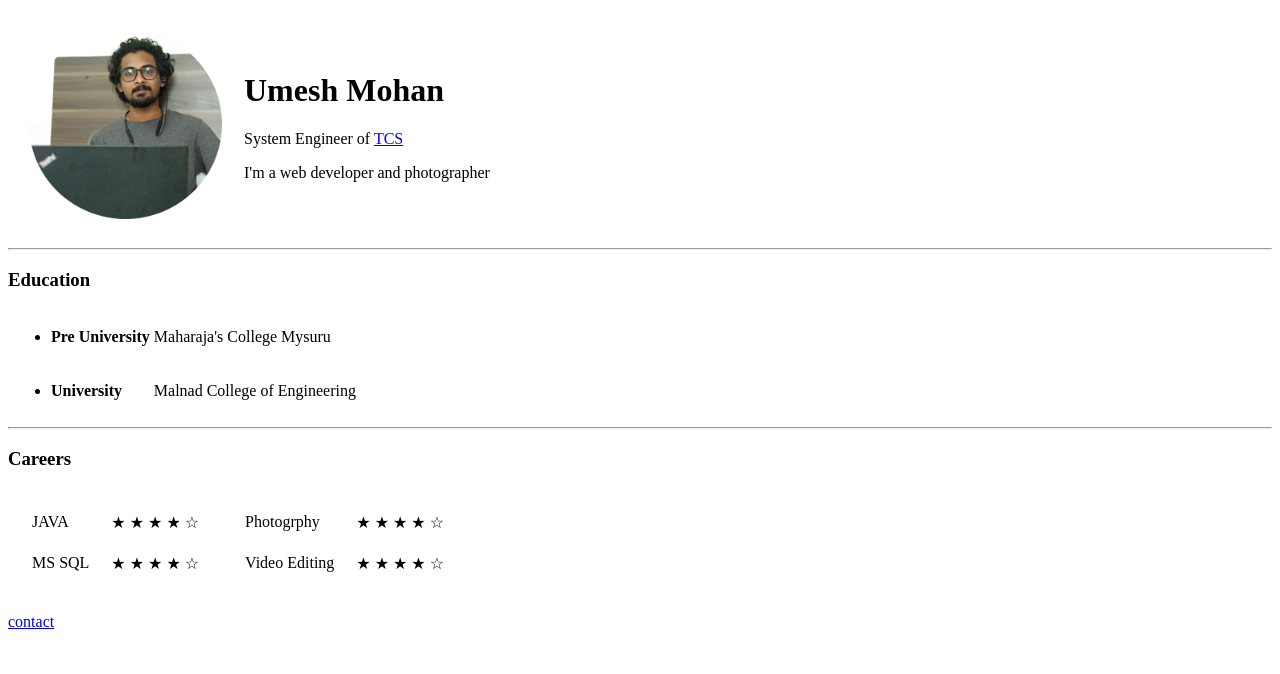
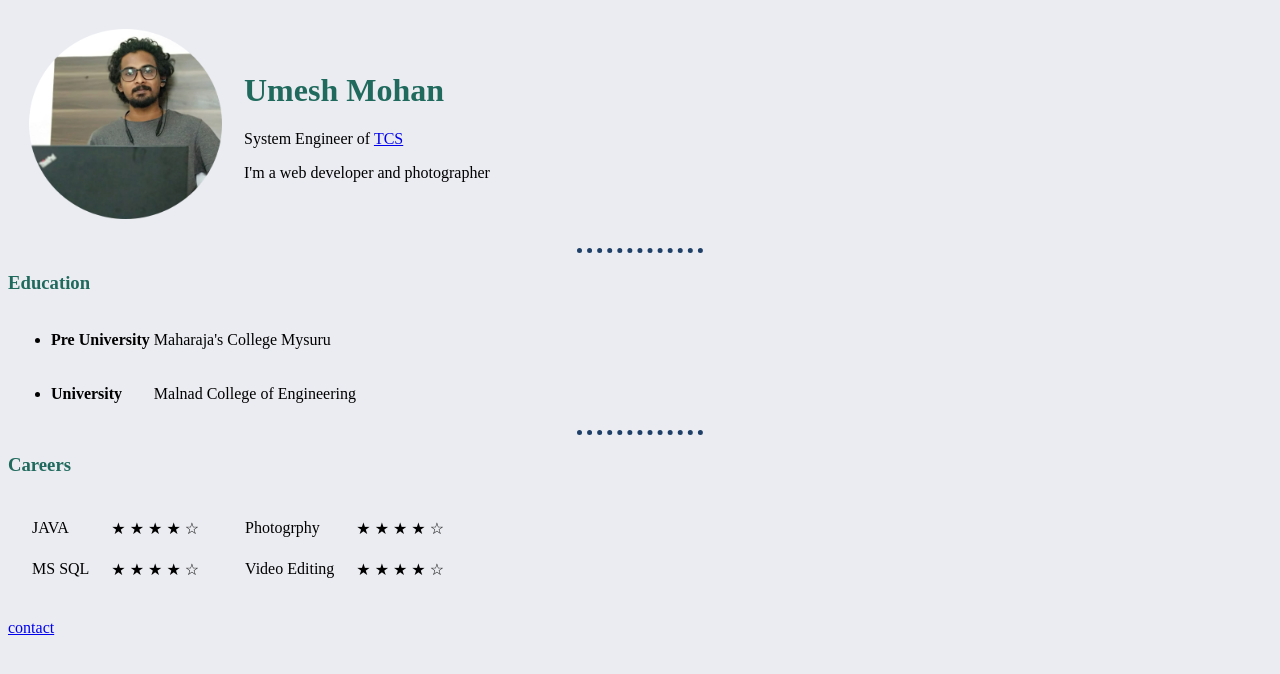
Before and after one commit to umeshmohan95/cv, a plain HTML site: page index.html in a window 1280 px wide. Drawn offline with Linux system fonts and the light colour scheme.

Commit message:
updated with css

```diff
--- /dev/null
+++ b/css/styles.css
@@ -0,0 +1,16 @@
+body{
+  background-color: #ebecf1;
+}
+hr {
+  border-style:none none dotted;
+  border-color: #1f4068;
+  border-width: 5px;
+  width:10%;
+}
+
+h1{
+  color: #206a5d;
+}
+h3{
+  color: #206a5d;
+}
--- a/index.html
+++ b/index.html
@@ -4,9 +4,14 @@
 <head>
   <meta http-equiv="Content-Type" content="text/html;charset=UTF-8">
   <title>My page</title>
+ <link href="css/styles.css" rel="stylesheet">
+ <link href="image/cv.ico" rel="icon">
+
 </head>
 
 <body>
+
+
 
   <table cellspacing='20'>
     <tr>
@@ -42,7 +47,7 @@
     </tr>
   </table>
   <hr>
-  <h3>Careers</h3>
+  <h3>Careers </h3>
 
 
   <table>
@@ -91,7 +96,6 @@
 
   <p><a href="contact.html"> contact</a></p>
 
-
 </body>
 
 </html>
```
Also changed, not shown: contact.html (+1 -0 lines), image/cv.ico (added).
